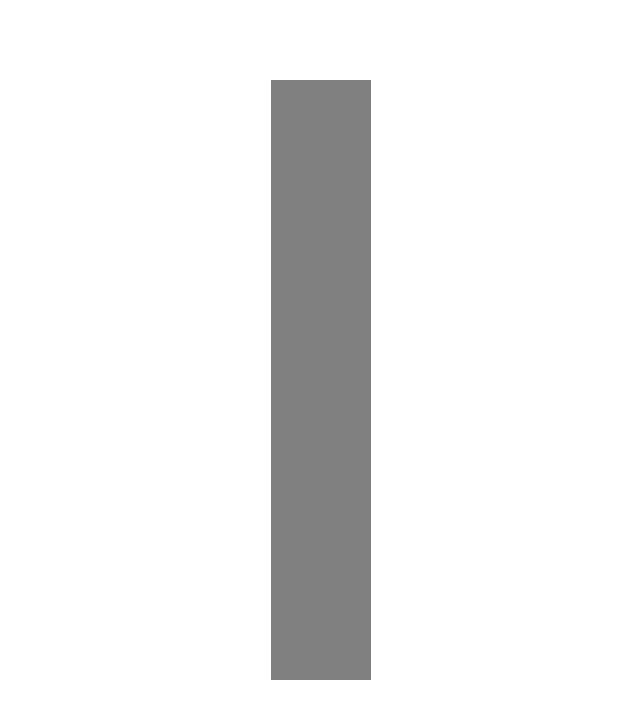
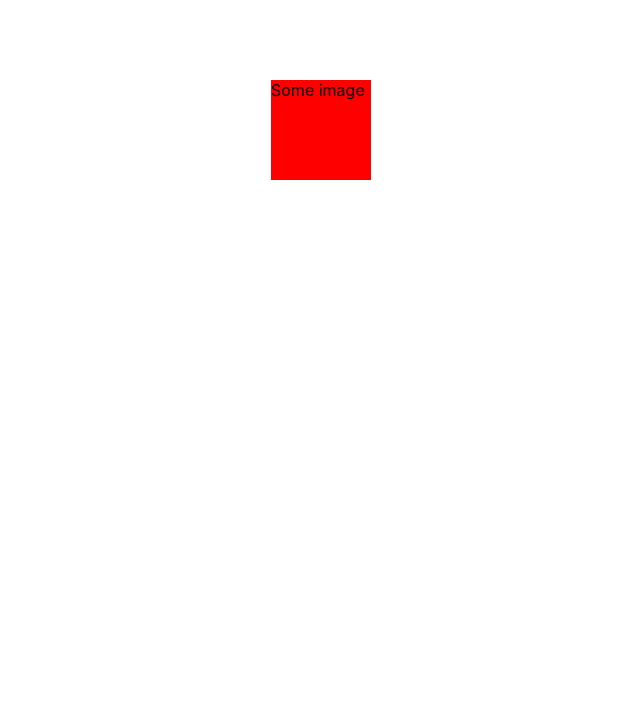
Before and after one commit to kgallego/BordGames, a React (Create React App) app: page / in a window 1280 px wide. Shown: the top 718 px of the page, without its empty margins (319-959 px from the left). Built offline with nearby package versions, Linux system fonts and the light colour scheme.

Commit message:
remove third party style package
- use own animation css

```diff
--- a/src/games/Hover/TileContainer.tsx
+++ b/src/games/Hover/TileContainer.tsx
@@ -1,39 +1,21 @@
-import React, {useState} from "react";
+import React from "react";
 import Tile from "./Tile";
-import styled, {keyframes} from 'styled-components';
+import './animations.css';
 
 const TileContainer: React.FC = () => {
-  const [taco, setTaco] = useState('46deg');
-  // const styles: Styles = {
-  //   container: {
-  //     transform: `perspective(500px) rotateX(${taco}) rotateY(0deg) rotateZ(0deg)`,
-  //   }
-  // };
-
-  const rotate = keyframes`
-    0% {
-      height: 200px;
-      transform: perspective(500px) rotateX(0deg) rotateY(0deg) rotateZ(0deg);
+  const styles: Styles = {
+    container: {
+      animation: `rotate .4s ease-in-out 0s forwards`,
     }
-    100% {
-      transform: perspective(500px) rotateX(90deg) rotateY(0deg) rotateZ(0deg);
-      height: 600px;
-    }
-  `;
-
-
-  const Box = styled.div`
-    animation: ${rotate} 2s ease-in-out 0s forwards;
-  `;
+  };
 
   const handleHover = (direction: string) => {
-    setTaco('60deg');
   };
 
   return (
-    <Box>
+    <div style={styles.container}>
       <Tile onHover={handleHover}/>
-    </Box>
+    </div>
   )
 };
 
--- /dev/null
+++ b/src/games/Hover/animations.css
@@ -0,0 +1,11 @@
+@keyframes rotate {
+    0% {
+        transform: perspective(400px) rotateX(0deg) rotateY(0deg) rotateZ(0deg);
+    }
+    65% {
+        transform: perspective(400px) rotateX(90deg) rotateY(0deg) rotateZ(0deg);
+    }
+    100% {
+        transform: perspective(400px) rotateX(0deg) rotateY(0deg) rotateZ(0deg);
+    }
+}
```
